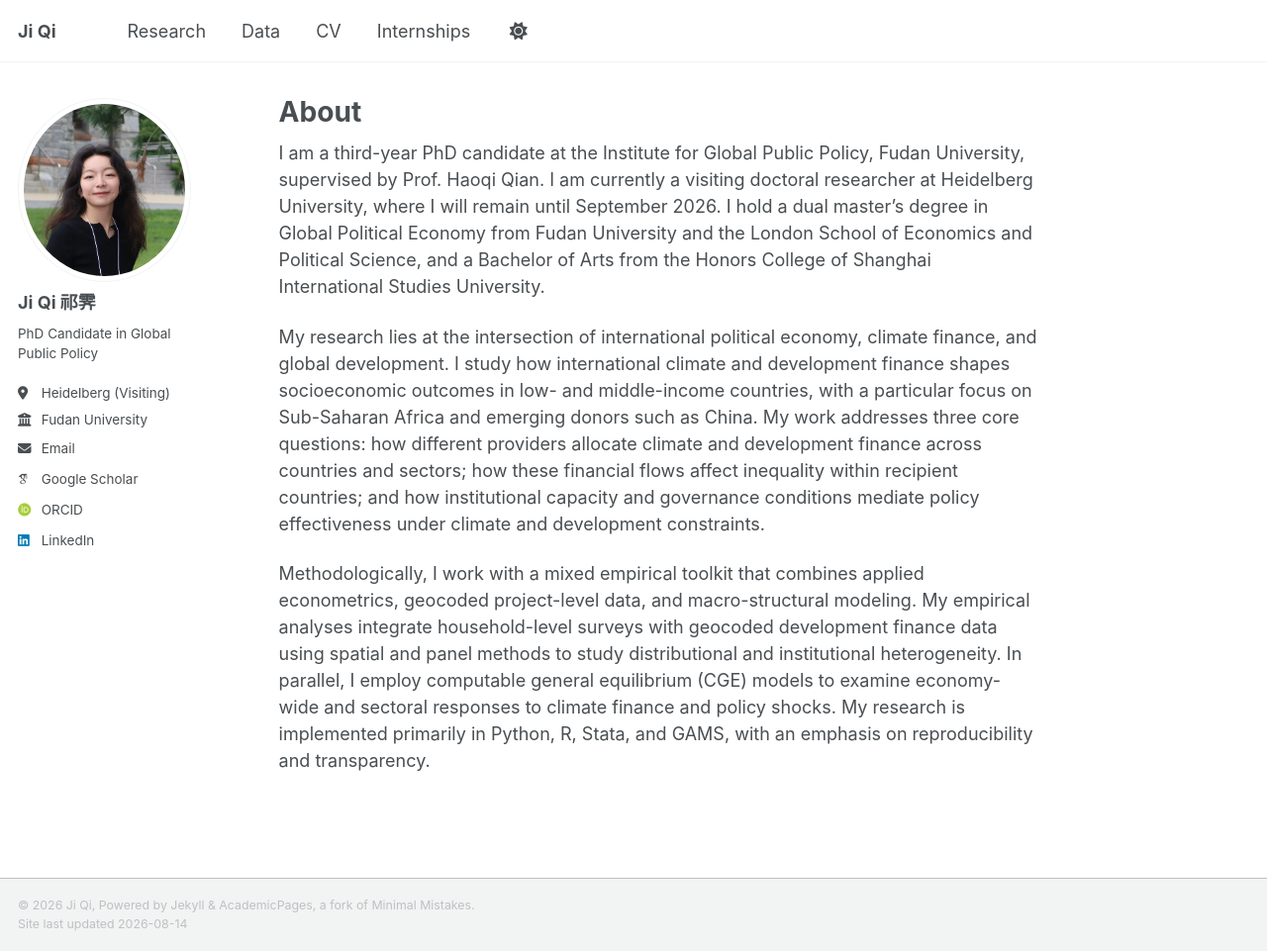
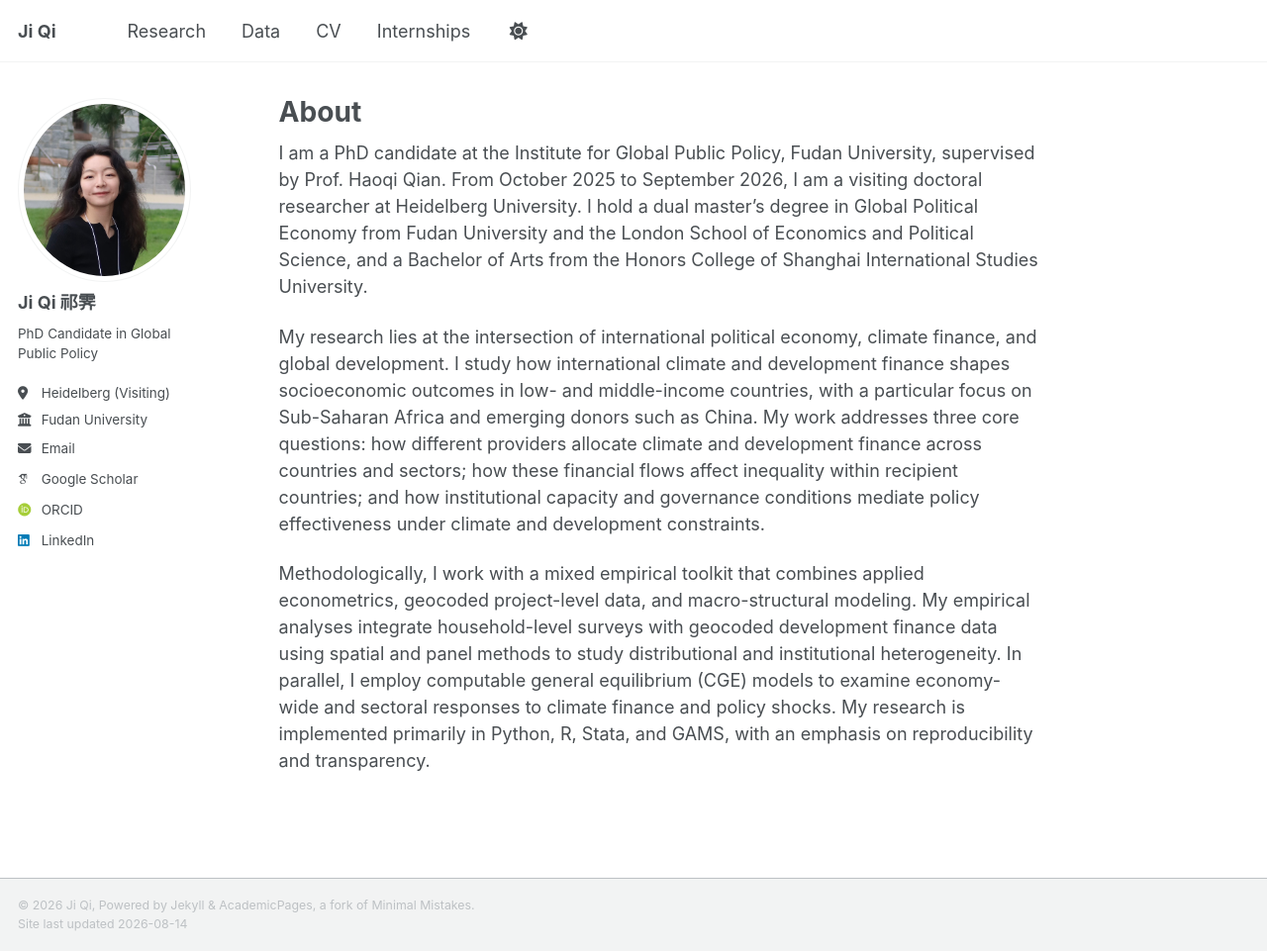
Before and after one commit to miramkj/miramkj.github.io, a Jekyll site: the page built from _pages/about.md, in a window 1280 px wide and 961 px high. Shown: the whole window at 99% size. Built offline with Jekyll 4.4.1, drawn with Linux system fonts in a browser that asks for light colours; some web fonts are replaced; a script bundle is joined from its source files by our own code; library files that are not in the unit come from our copies.

Commit message:
Update about.md

```diff
--- a/_pages/about.md
+++ b/_pages/about.md
@@ -5,7 +5,7 @@ permalink: /about/
 author_profile: true
 ---
 
-I am a third-year PhD candidate at the Institute for Global Public Policy, Fudan University, supervised by Prof. Haoqi Qian. I am currently a visiting doctoral researcher at Heidelberg University, where I will remain until September 2026. I hold a dual master’s degree in Global Political Economy from Fudan University and the London School of Economics and Political Science, and a Bachelor of Arts from the Honors College of Shanghai International Studies University.
+I am a PhD candidate at the Institute for Global Public Policy, Fudan University, supervised by Prof. Haoqi Qian. From October 2025 to September 2026, I am a visiting doctoral researcher at Heidelberg University. I hold a dual master’s degree in Global Political Economy from Fudan University and the London School of Economics and Political Science, and a Bachelor of Arts from the Honors College of Shanghai International Studies University.
 
 My research lies at the intersection of international political economy, climate finance, and global development. I study how international climate and development finance shapes socioeconomic outcomes in low- and middle-income countries, with a particular focus on Sub-Saharan Africa and emerging donors such as China. My work addresses three core questions: how different providers allocate climate and development finance across countries and sectors; how these financial flows affect inequality within recipient countries; and how institutional capacity and governance conditions mediate policy effectiveness under climate and development constraints.
 
```
